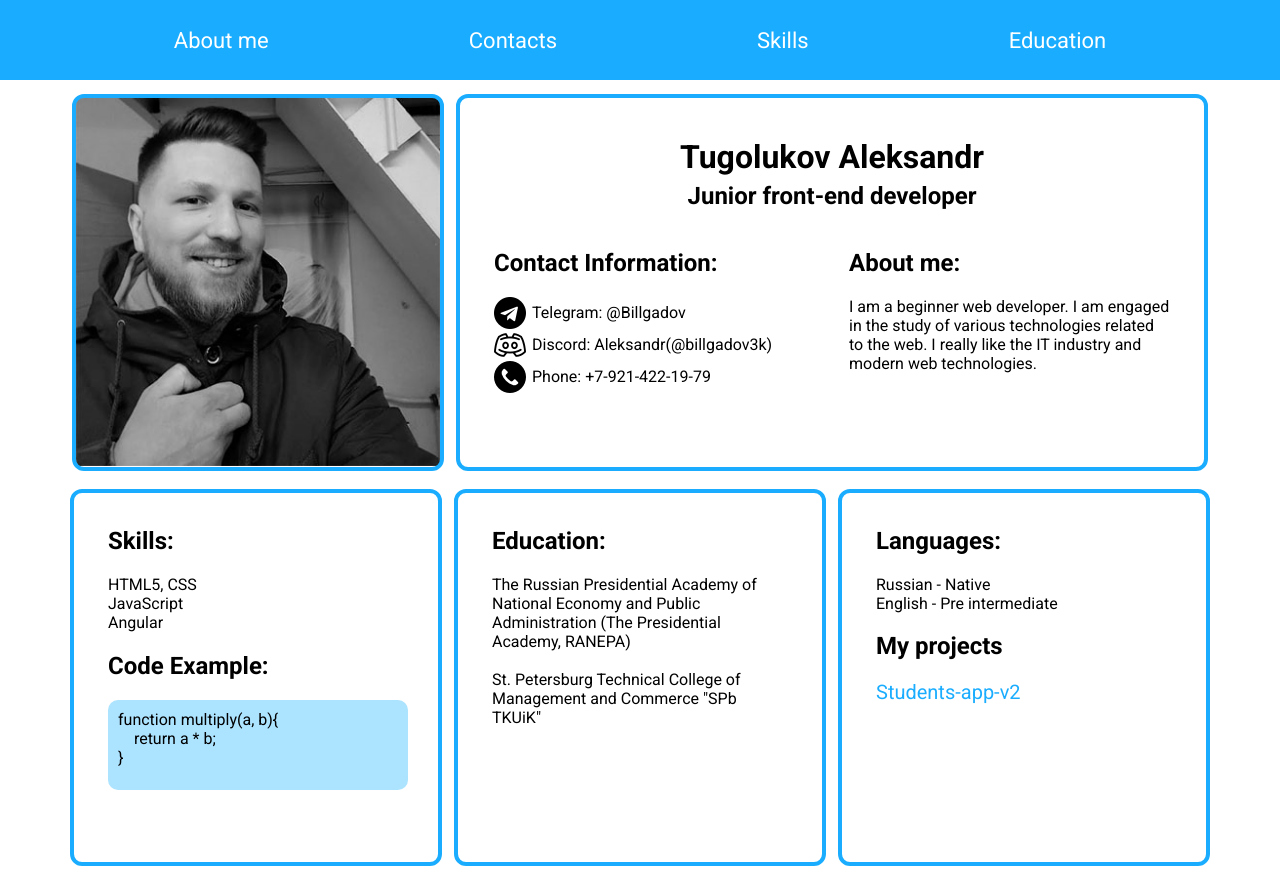
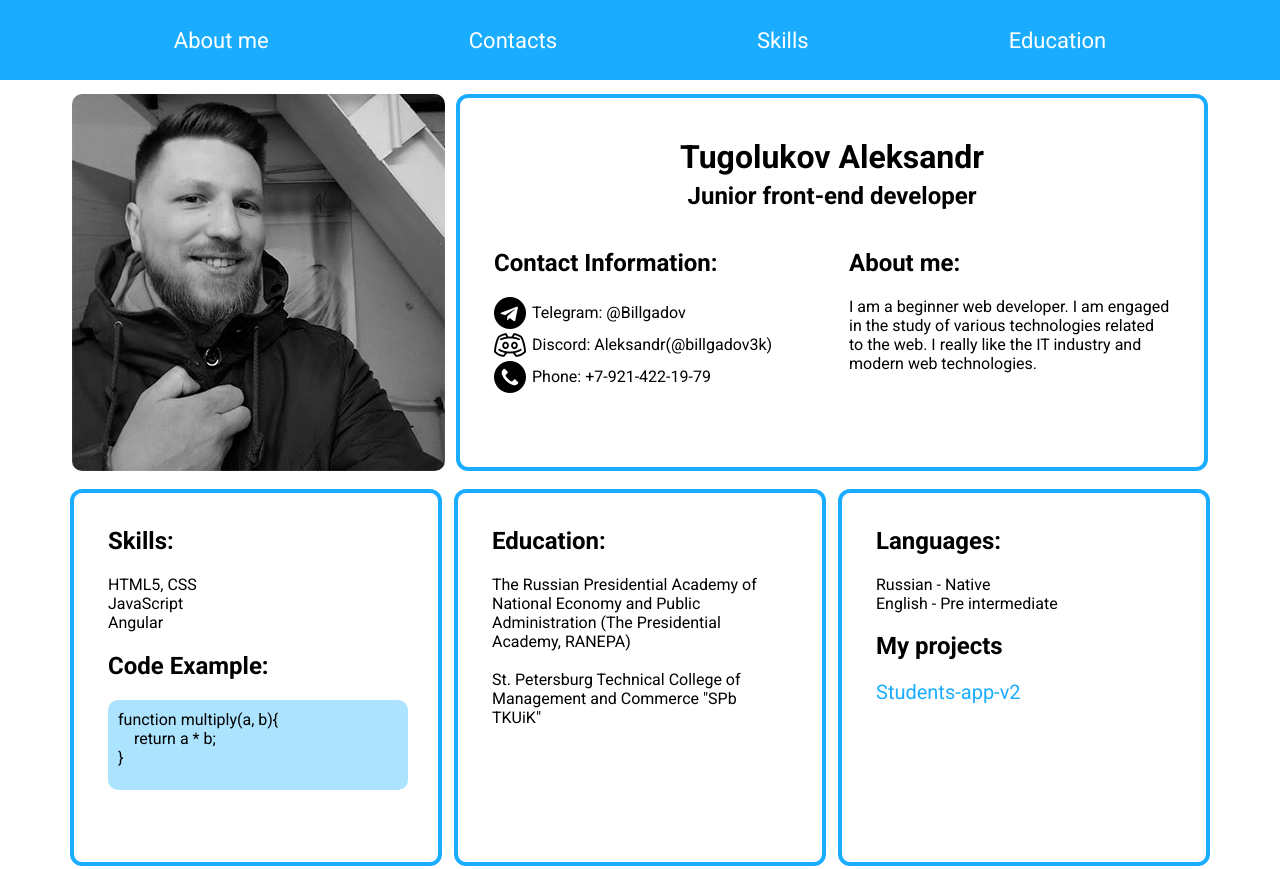
Before and after one commit to billgadov3k/rsschool-cv, a plain HTML site: page index.html in a window 1280 px wide. Shown: the top 869 px of the page. Drawn offline with Linux system fonts and the light colour scheme; files whose address does not match are found by name.

Commit message:
update img photo

```diff
--- a/index.html
+++ b/index.html
@@ -24,7 +24,9 @@
     </header>
     <main>
         <div class="line-one">
-            <div class="photo card-info"></div>
+            <div class="photo">
+                <img src="./assets/img/photo.jpg" alt="photo">
+            </div>
             <div class="my-informatio-card">
                 <div class="my-name">
                     <h1>Tugolukov Aleksandr</h1>
--- a/style.css
+++ b/style.css
@@ -31,12 +31,6 @@ main {
     margin: 0 auto;
 }
 
-.photo {
-    background-image: url("./assets/img/photo.jpg");
-    background-size: contain;
-    background-repeat: no-repeat;
-}
-
 .line-one {
     display: flex;
     justify-content: center;
@@ -58,16 +52,20 @@ a {
     font-size: 22px;
 }
 
-.photo-img {
-    height: 100%;
-    object-fit: contain;
-}
-
 .card-info {
     width: 372px;
     height: 377px;
     border: 4px solid #1AADFF;
     border-radius: 12px;
+}
+
+.photo {
+    width: 372px;
+    height: 377px;
+}
+
+.photo img {
+    border-radius: 10px;
 }
 
 .code {
```
